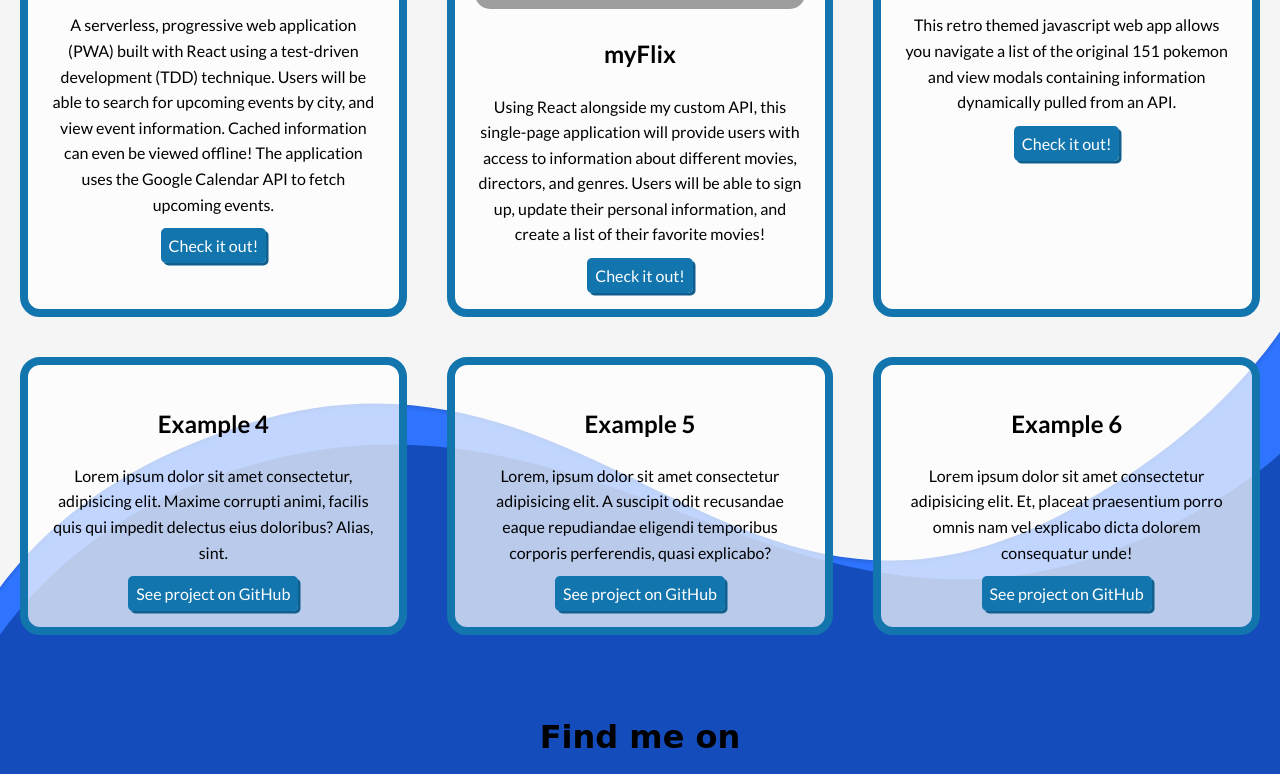
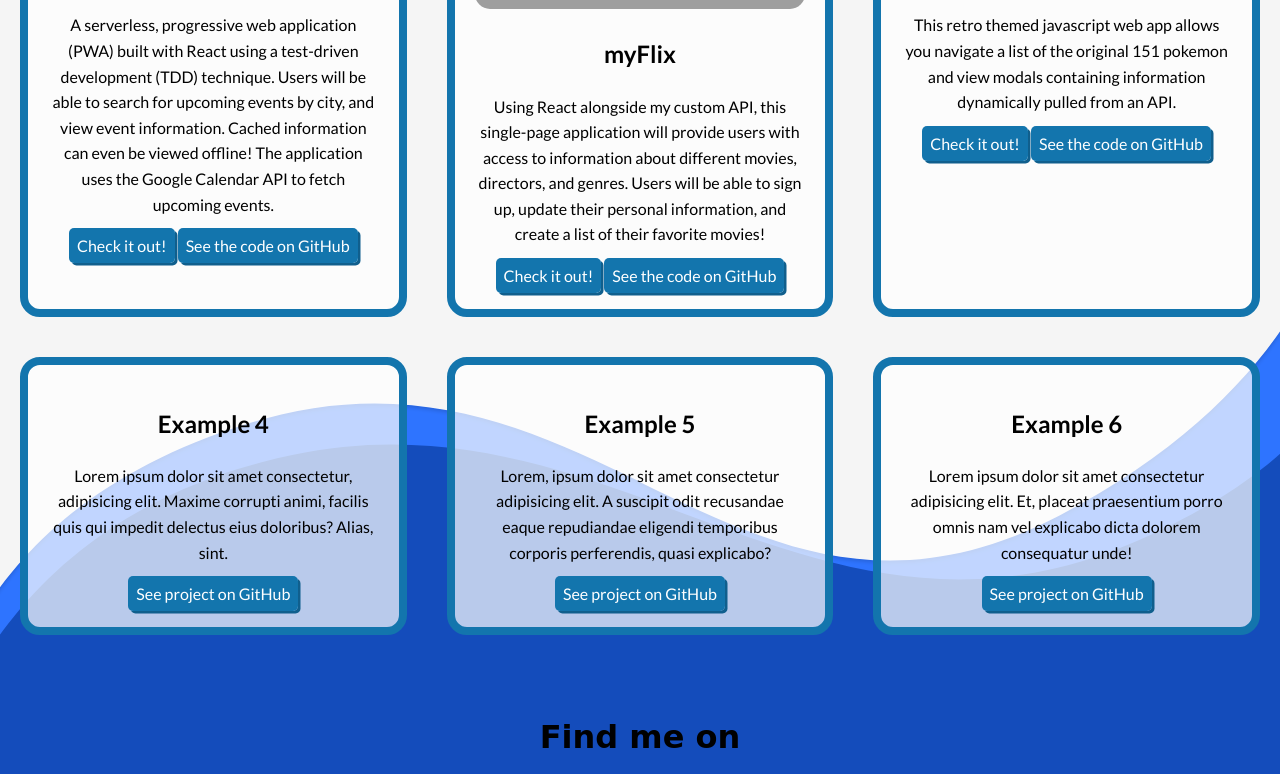
Before and after one commit to Tristan-Lewis/Portfolio-Website, a plain HTML site: page work.html in a window 1280 px wide. Shown: the part 803-1577 px from the top of the page. Drawn offline with nearby package versions, Linux system fonts and the light colour scheme; grey boxes are pictures that could not be loaded; a web font is replaced by a local one.

Commit message:
Updated work.html

```diff
--- a/work.html
+++ b/work.html
@@ -54,6 +54,8 @@
                         offline! The application uses the Google Calendar API to fetch upcoming events.</p>
                     <a href="https://majestysfiend.github.io/Connect/" class="grid__item-link button"
                         target="_blank">Check it out!</a>
+                    <a href="https://github.com/MajestysFiend/Connect" class="grid__item-link button2"
+                        target="_blank">See the code on GitHub</a>
                 </div>
                 <div class="grid__item">
                     <img src="./img/MyFlix.png" class="portfolio-img">
@@ -65,6 +67,8 @@
                         list of their favorite movies!</p>
                     <a href="https://myflixreactapp.netlify.app/login" class="grid__item-link button"
                         target="_blank">Check it out!</a>
+                    <a href="https://github.com/MajestysFiend/myFlix-Client-side" class="grid__item-link button2"
+                        target="_blank">See the code on GitHub</a>
                 </div>
                 <div class="grid__item">
                     <img src="./img/pokedex.png" class="portfolio-img">
@@ -74,6 +78,8 @@
                         information dynamically pulled from an API.</p>
                     <a href="https://majestysfiend.github.io/Pokedex/" class="grid__item-link button"
                         target="_blank">Check it out!</a>
+                    <a href="https://github.com/MajestysFiend/Pokedex" class="grid__item-link button2"
+                        target="_blank">See the code on GitHub</a>
                 </div>
                 <div class="grid__item">
                     <h2>Example 4</h2>
```
